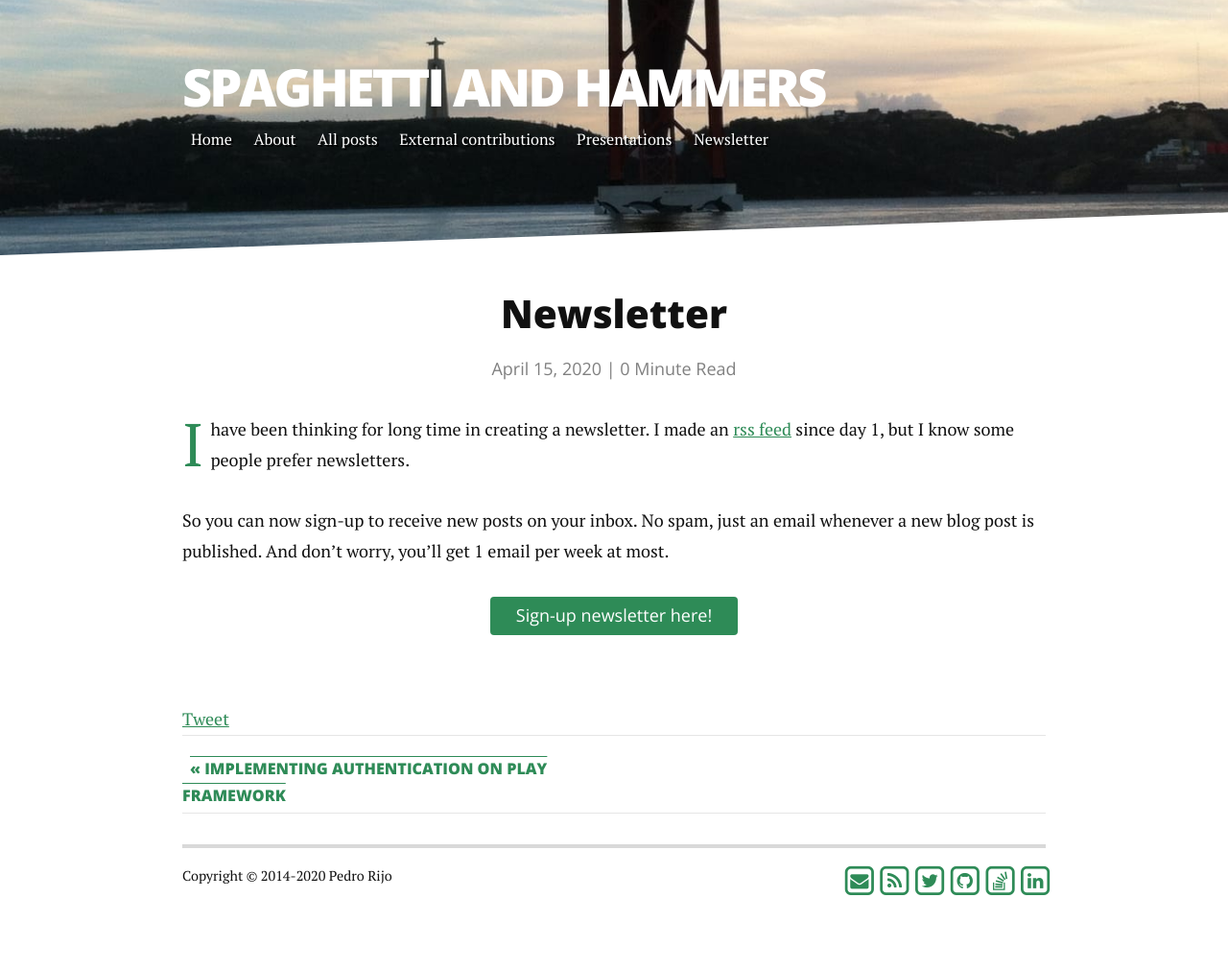
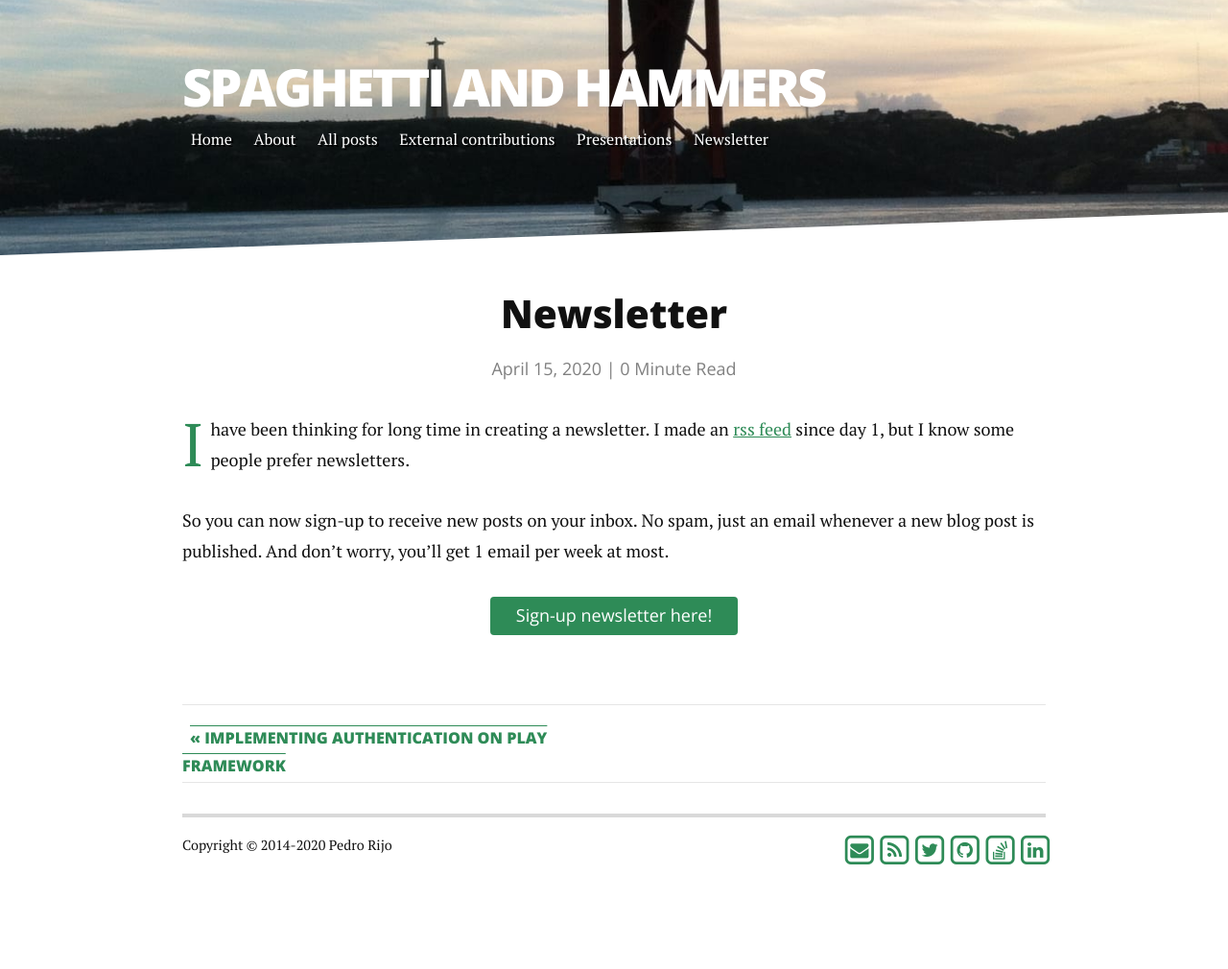
Before and after one commit to pedrorijo91/pedrorijo91.github.io, a Jekyll site: the page built from _posts/2020-04-15-newsletter.markdown, in a window 1280 px wide. Shown: the whole page at 96% size. Built offline with Jekyll 4.4.1, drawn with Linux system fonts in a browser that asks for light colours; comment, search, counter and statistics services are not loaded; after the commit the page ends 978 px from its top, so only the background shows below that.

Commit message:
Remove twitter share button

```diff
--- a/_layouts/post.html
+++ b/_layouts/post.html
@@ -24,9 +24,6 @@
 
 	<br>
 
-	<a href="https://twitter.com/share" class="twitter-share-button" data-via="pedrorijo91" data-size="large">Tweet</a>
-<script>!function(d,s,id){var js,fjs=d.getElementsByTagName(s)[0],p=/^http:/.test(d.location)?'http':'https';if(!d.getElementById(id)){js=d.createElement(s);js.id=id;js.src=p+'://platform.twitter.com/widgets.js';fjs.parentNode.insertBefore(js,fjs);}}(document, 'script', 'twitter-wjs');</script>
-
 	<!-- POST NAVIGATION -->
 	<div class="postNav clearfix">
 	  {% if page.previous.url %}
```
